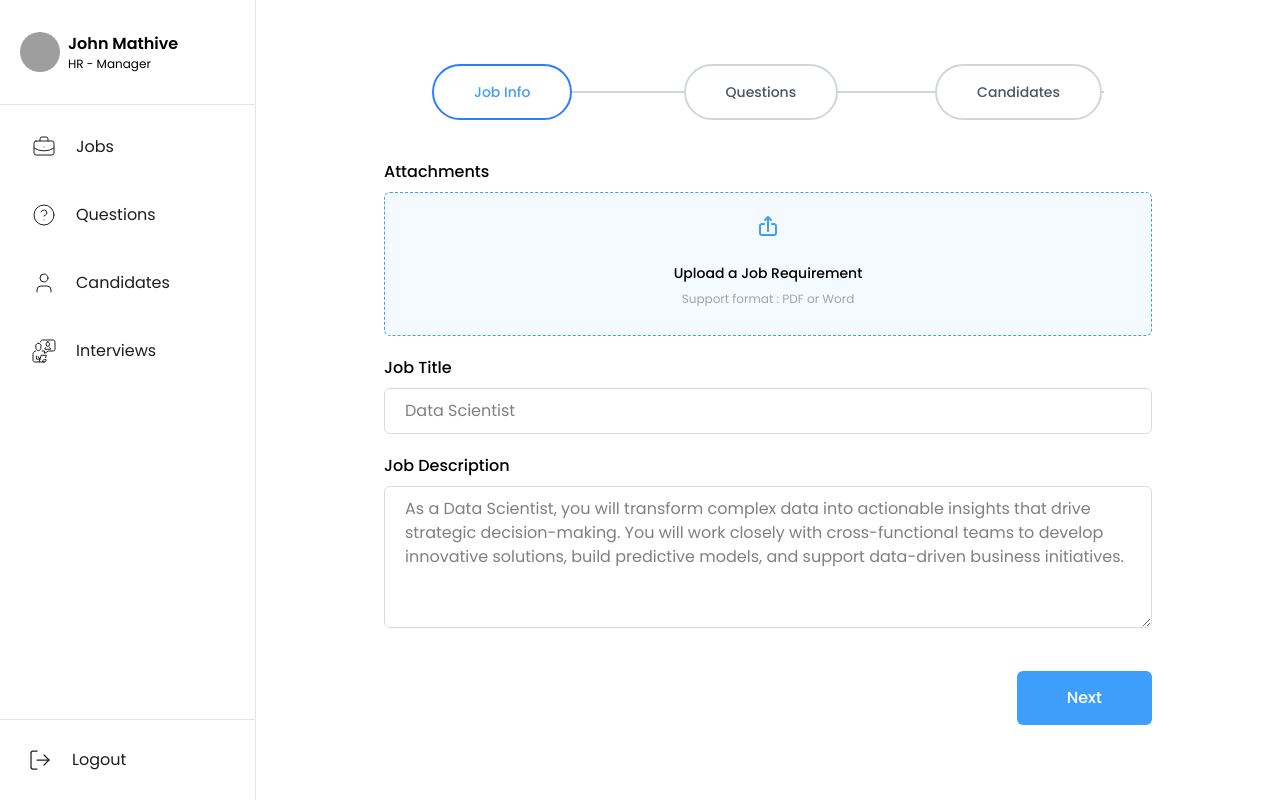
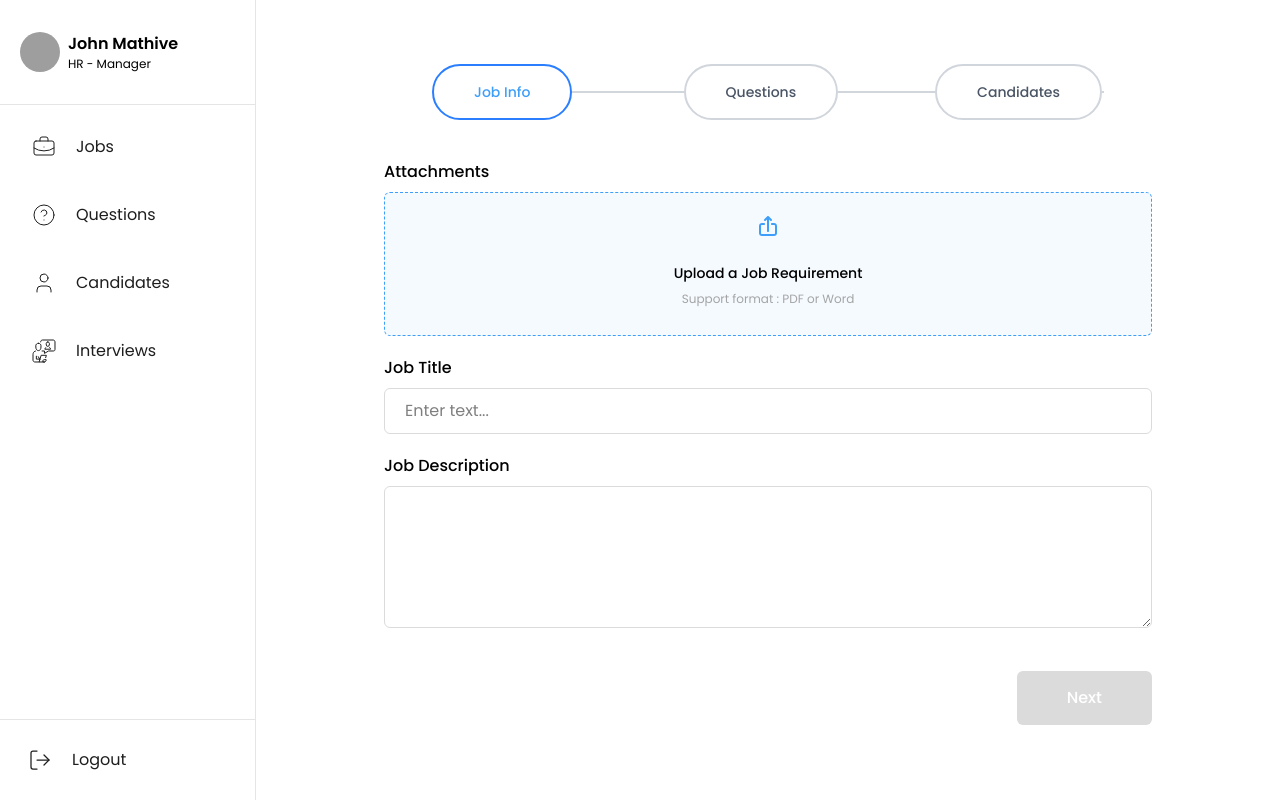
Before and after one commit to Nanthakumar-Cueverz/Job-Dashboard-Management, a React (Vite) app: page /create-job in a window 1280 px wide. Built offline with nearby package versions, Linux system fonts and the light colour scheme; grey boxes are pictures that could not be loaded; the HTML template or start-up script is replaced by a standard one.

Commit message:
Update a form validation

```diff
--- a/src/components/common/TextArea.jsx
+++ b/src/components/common/TextArea.jsx
@@ -1,13 +1,15 @@
 import React from 'react';
 
-const TextArea = ({ label, placeholder, type }) => {
+const TextArea = ({ label, placeholder, type, value, onChange }) => {
     return (
         <>
             <label className='mb-2 block text-base font-medium text-black'>{label}</label>
             <textarea
                 rows='5'
                 type={type}
+                value={value}
                 placeholder={placeholder}
+                onChange={onChange}
                 className='w-full bg-transparent border-border-primary rounded-md border border-stroke  py-[10px] px-5  outline-none transition'
             />
         </>
--- a/src/pages/Dashboard.jsx
+++ b/src/pages/Dashboard.jsx
@@ -76,9 +76,10 @@ const Steps = ({ currentStep }) => {
 
 // 📌 Step Content Component (Renders Step 1, 2, 3)
 const StepContent = ({ currentStep, setCurrentStep }) => {
+    const [isNextDisabled, setIsNextDisabled] = useState(true);
     return (
         <div className='max-w-3xl mx-auto mt-10 rounded-md'>
-            {currentStep === 1 && <JobInfo />}
+            {currentStep === 1 && <JobInfo setIsNextDisabled={setIsNextDisabled} />}
             {currentStep === 2 && <Questions />}
             {currentStep === 3 && <Candidates />}
 
@@ -89,7 +90,11 @@ const StepContent = ({ currentStep, setCurrentStep }) => {
                     </button>
                 )}
                 {currentStep < 3 ? (
-                    <button className='btn-fill' onClick={() => setCurrentStep(currentStep + 1)}>
+                    <button
+                        className={`btn-fill ${isNextDisabled ? 'btn-disabled' : 'btn-fill'}`}
+                        onClick={() => setCurrentStep(currentStep + 1)}
+                        disabled={isNextDisabled}
+                    >
                         Next
                     </button>
                 ) : (
@@ -102,29 +107,35 @@ const StepContent = ({ currentStep, setCurrentStep }) => {
     );
 };
 // 📌 Step  1
-const JobInfo = () => {
-    const handleFileSelect = (file) => {
-        console.log('Selected File:', file);
-    };
+const JobInfo = ({ setIsNextDisabled }) => {
+    const [title, setTitle] = useState('');
+    const [description, setDescription] = useState('');
+
+    useEffect(() => {
+        const isDisabled = !(title.trim() && description.trim());
+        console.log('Validating form: ', { title, description, isDisabled }); // Debugging log
+        setIsNextDisabled(isDisabled);
+    }, [title, description]); // ✅ Correct dependencies
+
     return (
         <div>
-            <div>
-                <UploadFiles
-                    onFileSelect={handleFileSelect}
-                    label='Attachments'
-                    title=' Upload a Job Requirement'
-                />
-            </div>
+            <UploadFiles
+                onFileSelect={() => {}} // No validation required for file upload
+                label='Attachments'
+                title='Upload a Job Requirement'
+            />
             <div className='py-5 space-y-5'>
-                <Input label='Job Title' placeholder='Data Scientist' />
+                <Input label='Job Title' value={title} onChange={(e) => setTitle(e.target.value)} />
                 <TextArea
                     label='Job Description'
-                    placeholder='As a Data Scientist, you will transform complex data into actionable insights that drive strategic decision-making. You will work closely with cross-functional teams to develop innovative solutions, build predictive models, and support data-driven business initiatives.'
+                    value={description}
+                    onChange={(e) => setDescription(e.target.value)}
                 />
             </div>
         </div>
     );
 };
+
 // 📌 Step  2
 const Questions = () => {
     const [generateQuestionsModal, setGenerateQuestionsModal] = useState(false);
--- a/src/pages/Login.jsx
+++ b/src/pages/Login.jsx
@@ -2,13 +2,19 @@ import React, { useState } from 'react';
 import SigninImage from '@images/smiling-young.png';
 import Input from '../components/common/Input';
 import PasswordInput from '../components/common/PasswordInput';
+import { useNavigate } from 'react-router-dom';
 
 const Login = () => {
+    const navigate = useNavigate();
     const [email, setEmail] = useState('');
     const [password, setPassword] = useState('');
     const [remember, setRemember] = useState(false);
     const handleForgotPassword = () => {
         alert('Redirect to Forgot Password page!');
+    };
+    const handleSubmit = (e) => {
+        e.preventDefault();
+        navigate('/');
     };
     return (
         <section class='bg-white'>
@@ -47,7 +53,7 @@ const Login = () => {
                                                 type='checkbox'
                                                 checked={remember}
                                                 onChange={() => setRemember(!remember)}
-                                                className='mr-2 h-4 w-4 accent-primary cursor-pointer'
+                                                className='mr-2 h-4 w-4 accent-primary cursor-pointer fill-white text-white'
                                             />
                                             Remember Me
                                         </label>
@@ -62,9 +68,16 @@ const Login = () => {
                                         </button>
                                     </div>
                                     <div className='pt-10'>
-                                        <a href='/' className='btn-fill w-full'>
+                                        <button
+                                            onClick={handleSubmit}
+                                            type='submit'
+                                            className={`btn-fill w-full ${
+                                                !email || !password ? 'btn-disabled' : ''
+                                            }`}
+                                            disabled={!email || !password}
+                                        >
                                             Sign in
-                                        </a>
+                                        </button>
                                     </div>
                                 </form>
                             </div>
```
